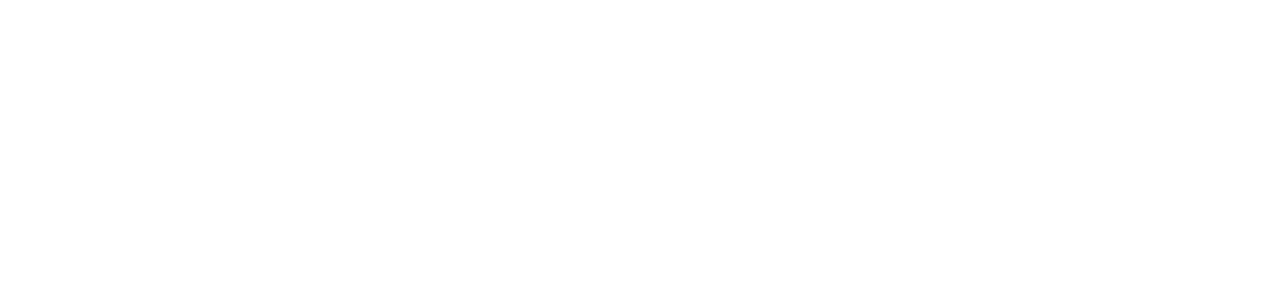
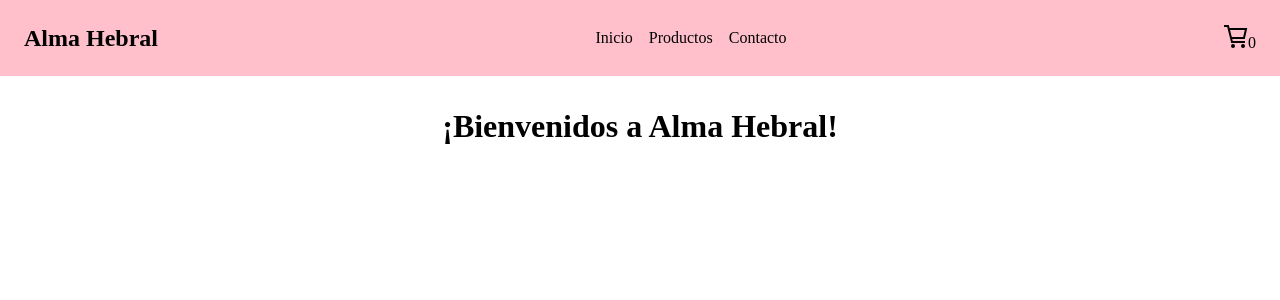
Before and after one commit to DDamaris7/entrega-rjsflex, a React (Vite) app: page / in a window 1280 px wide. Shown: the top 300 px of the page. Built offline with nearby package versions, Linux system fonts and the light colour scheme.

Commit message:
Se crea componentes como navbar, itemlistcontainer y cartwidget

```diff
--- a/package.json
+++ b/package.json
@@ -11,7 +11,8 @@
   },
   "dependencies": {
     "react": "^19.2.0",
-    "react-dom": "^19.2.0"
+    "react-dom": "^19.2.0",
+    "react-icons": "^5.5.0"
   },
   "devDependencies": {
     "@eslint/js": "^9.39.1",
--- a/src/App.jsx
+++ b/src/App.jsx
@@ -1,12 +1,13 @@
 
 import './App.css'
+import NavBar from "./components/Navbar"
+import ItemListContainer from "./components/ItemListContainer"
 
 function App() {
-
-
   return (
     <>
-
+      <NavBar />
+      <ItemListContainer mensaje="¡Bienvenidos a Alma Hebral!" />
     </>
   )
 }
--- a/src/components/Cartwidget.jsx
+++ b/src/components/Cartwidget.jsx
@@ -1,7 +1,9 @@
+import { GrCart } from "react-icons/gr";
 const CartWidget = () => {
   return (
     <div>
-      🛒 <span>0</span>
+       <GrCart fontSize={"1.5rem"}/>
+       <span>0</span>
     </div>
   )
 }
--- a/src/components/ItemListContainer.jsx
+++ b/src/components/ItemListContainer.jsx
@@ -0,0 +1,16 @@
+const ItemListContainer = ({ mensaje }) => {
+  return (
+    <main style={styles.container}>
+      <h1>{mensaje}</h1>
+    </main>
+  )
+}
+
+const styles = {
+  container: {
+    padding: "2rem",
+    textAlign: "center",
+  }
+}
+
+export default ItemListContainer
--- a/src/components/Navbar.jsx
+++ b/src/components/Navbar.jsx
@@ -0,0 +1,41 @@
+import CartWidget from "./Cartwidget";
+
+const NavBar = () => {
+  return (
+    <nav style={styles.nav}>
+
+      <h2>Alma Hebral</h2>
+
+      <ul style={styles.links}>
+        <li>Inicio</li>
+        <li>Productos</li>
+        <li>Contacto</li>
+      </ul>
+
+      <CartWidget />
+
+    </nav>
+  )
+}
+
+const styles = {
+  nav: {
+    display: "flex",
+    justifyContent: "space-between",
+    alignItems: "center",
+    padding: "1.5rem",
+    backgroundColor: "pink",
+    color: "black",
+  },
+  links: {
+    display: "flex",
+    gap: "1rem",
+    listStyle: "none"
+
+  }
+
+
+
+}
+
+export default NavBar
```
Also changed, not shown: 1 other file (tests, documents, lock files or other folders).
